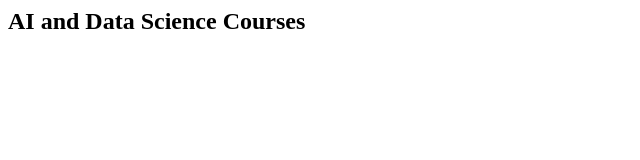
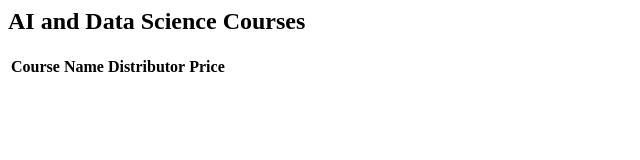
Before and after one commit to ankitmahapatra22/datascience-ai-courses, a plain HTML site: page index.html in a window 1280 px wide. Shown: the whole page, without its empty margins (0-640 px from the left). Drawn offline with Linux system fonts and the light colour scheme.

Commit message:
Updated index.html

```diff
--- a/index.html
+++ b/index.html
@@ -4,5 +4,14 @@
 </head>
 <body>
 <h2> AI and Data Science Courses </h2>
+<div>
+<table>
+  <tr>
+    <th>Course Name</th>
+    <th>Distributor </th>
+    <th>Price </th>
+  </tr>
+</table>
+</div>
 </body>
 </html>
```
